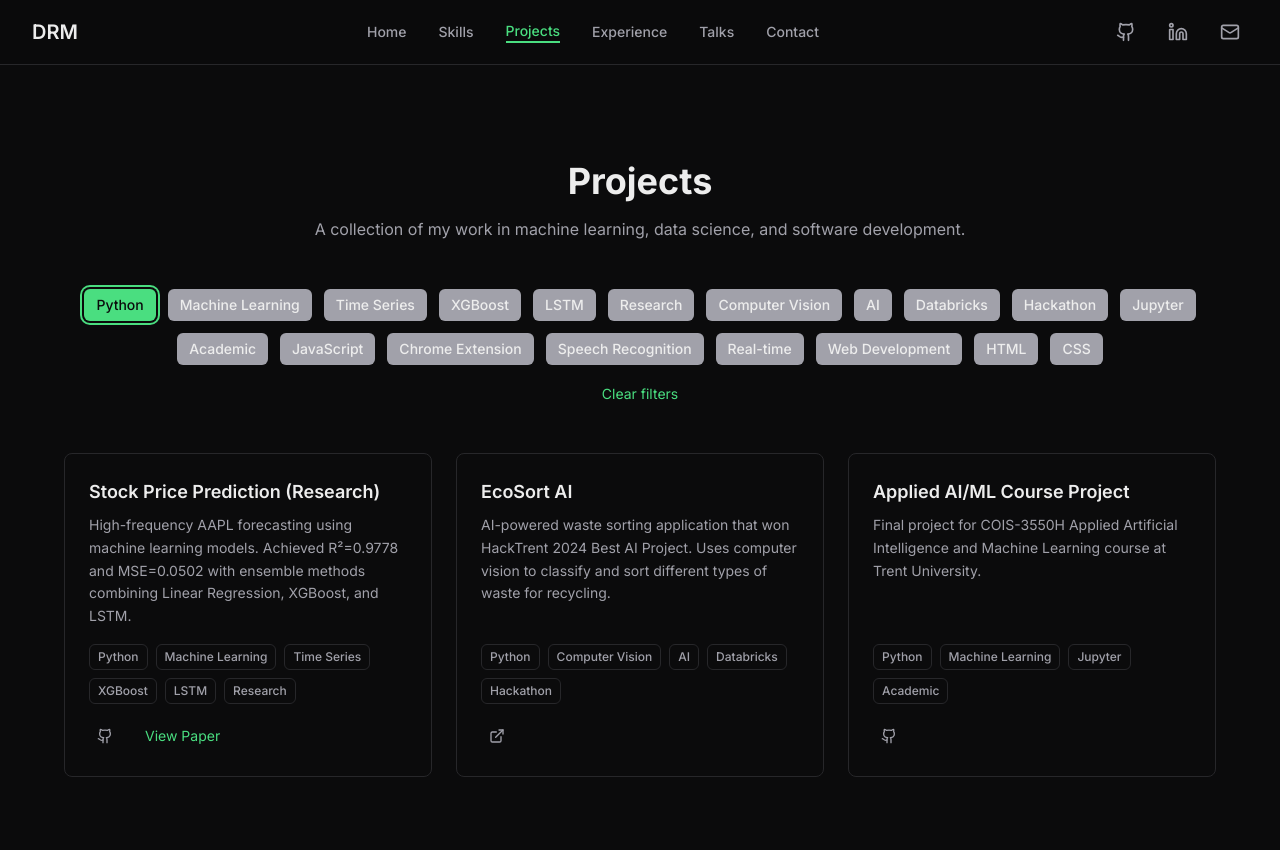
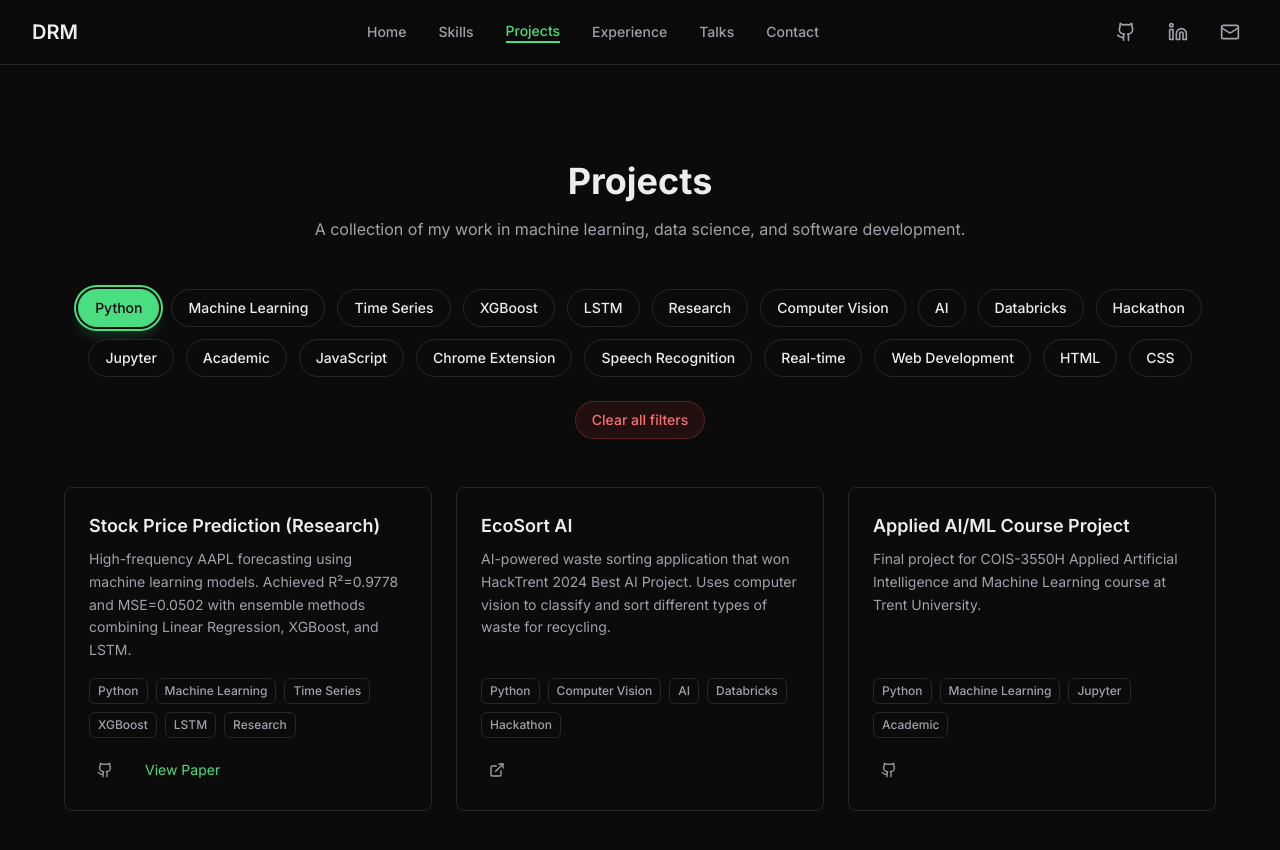
Before and after one commit to dikshithreddym/PortfolioWebsite, a Next.js app: page /projects in a window 1280 px wide. Both pictures are taken after a click on the button "Python". Shown: the top 850 px of the page. Built offline with nearby package versions, Linux system fonts and the light colour scheme.

Commit message:
Changes to Projects Page

```diff
--- a/app/projects/page.tsx
+++ b/app/projects/page.tsx
@@ -43,10 +43,10 @@ export default function ProjectsPage() {
               <button
                 key={tag}
                 onClick={() => toggleTag(tag)}
-                className={`px-3 py-1.5 rounded-md text-sm font-medium transition-colors focus-ring ${
+                className={`px-4 py-2 rounded-full text-sm font-medium transition-all duration-200 focus-ring border ${
                   selectedTags.includes(tag)
-                    ? 'bg-accent text-background'
-                    : 'bg-muted text-foreground hover:bg-muted/80'
+                    ? 'bg-gradient-to-r from-accent to-green-400 text-background border-accent shadow-lg shadow-accent/25'
+                    : 'bg-background text-foreground border-border hover:bg-muted/20 hover:border-accent/50 hover:shadow-md'
                 }`}
               >
                 {tag}
@@ -55,12 +55,12 @@ export default function ProjectsPage() {
           </div>
 
           {selectedTags.length > 0 && (
-            <div className="text-center mt-4">
+            <div className="text-center mt-6">
               <button
                 onClick={() => setSelectedTags([])}
-                className="text-sm text-accent hover:text-accent/80 transition-colors focus-ring"
+                className="px-4 py-2 rounded-full text-sm font-medium bg-red-500/10 text-red-400 border border-red-500/30 hover:bg-red-500/20 hover:border-red-500/50 transition-all duration-200 focus-ring"
               >
-                Clear filters
+                Clear all filters
               </button>
             </div>
           )}
```
